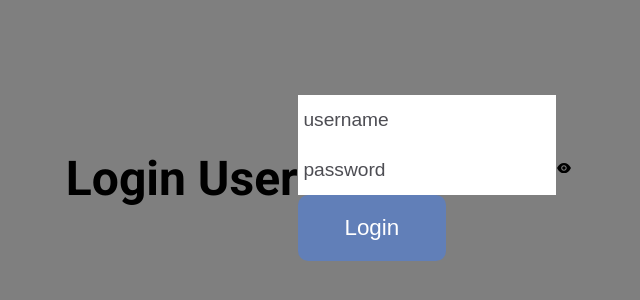
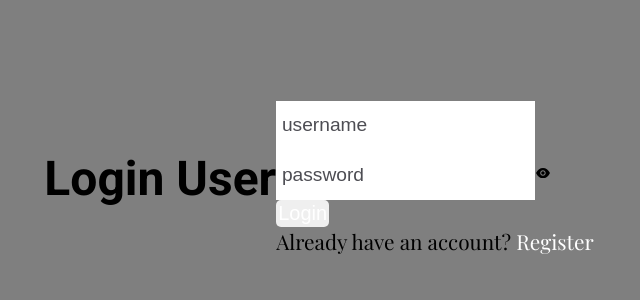
Before and after one commit to Ljusaj123/Reservation-App, a React (Create React App) app: page /login in a window 1280 px wide. Shown: the part 222-522 px from the top of the page, without its empty margins (321-961 px from the left). Built offline with nearby package versions, Linux system fonts and the light colour scheme.

Commit message:
changed class names and andded path to register

```diff
--- a/src/pages/Login.js
+++ b/src/pages/Login.js
@@ -28,7 +28,6 @@ const Login = () => {
         "http://localhost:5500/api/v1/auth/login",
         credentials
       );
-      console.log(res);
 
       dispatch({ type: "LOGIN_SUCCESS", payload: res.data });
       navigate("/");
@@ -41,7 +40,7 @@ const Login = () => {
   return (
     <div className="login">
       <h2>Login User</h2>
-      <div className="login-container">
+      <div className="login__container">
         <input
           type="text"
           placeholder="username"
@@ -73,11 +72,14 @@ const Login = () => {
         <button
           disabled={loading}
           onClick={handleClick}
-          className="button__search"
+          className="button__login"
         >
           Login
         </button>
         {error && <p>{error.message}</p>}
+        <p>
+          Already have an account? <a href="/register">Register</a>
+        </p>
       </div>
     </div>
   );
```
